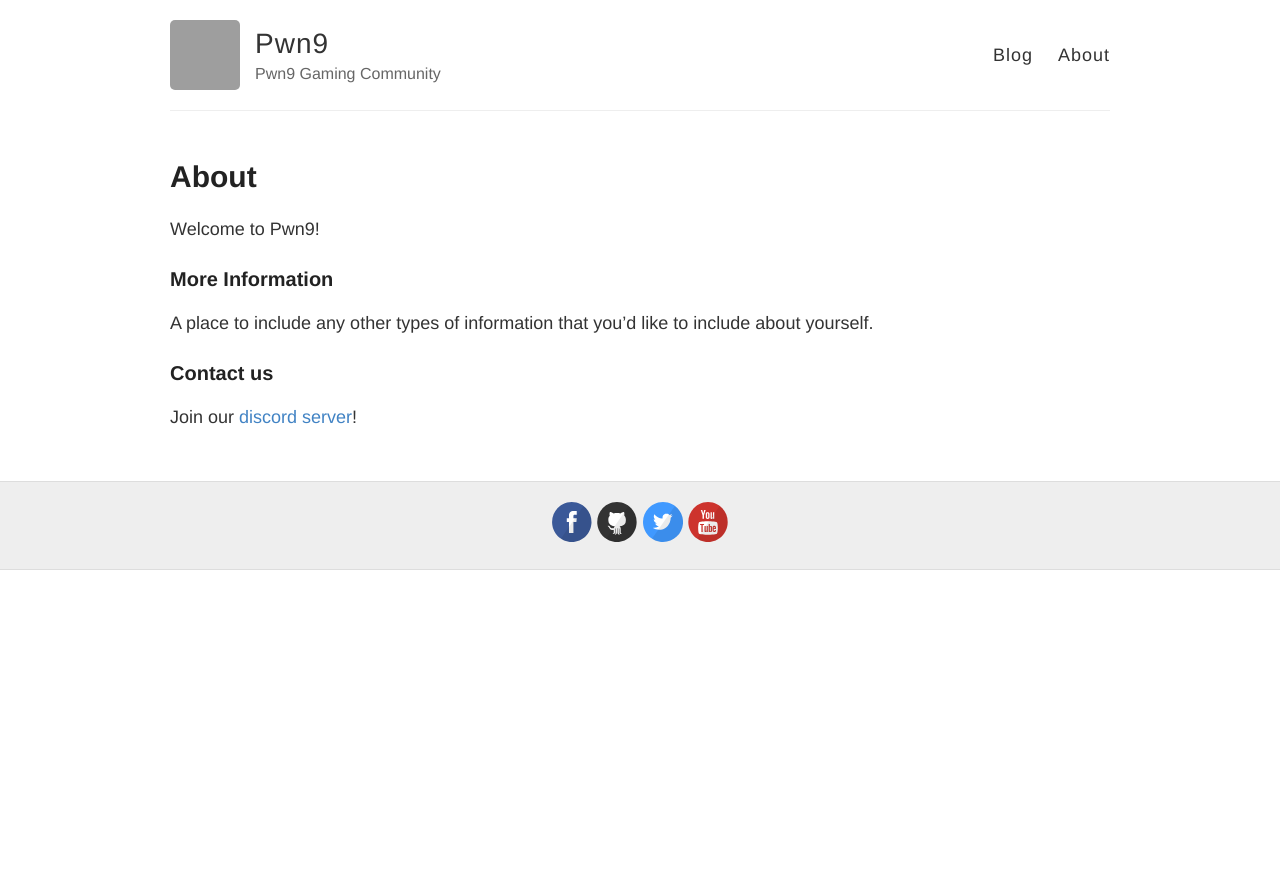
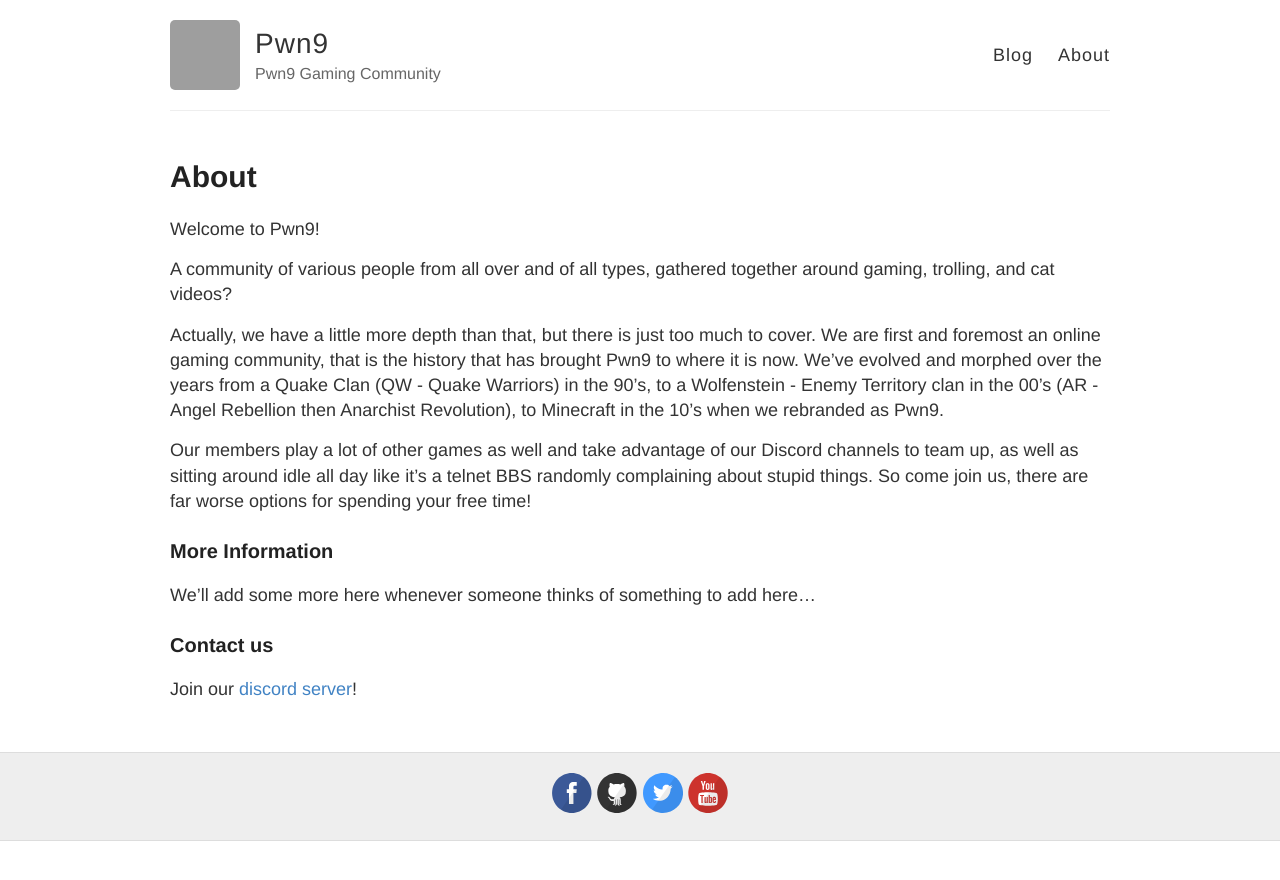
Before and after one commit to Pwn9/blog-pwn9-com.github.io, a Jekyll site: the page built from about.md, in a window 1280 px wide. Shown: the top 880 px of the page. Built offline with Jekyll 4.4.1, drawn with Linux system fonts in a browser that asks for light colours; grey boxes are pictures that could not be loaded.

Commit message:
my wording is punchy tonight

```diff
--- a/about.md
+++ b/about.md
@@ -7,9 +7,15 @@ published: true
 
 Welcome to Pwn9!
 
+A community of various people from all over and of all types, gathered together around gaming, trolling, and cat videos?
+
+Actually, we have a little more depth than that, but there is just too much to cover. We are first and foremost an online gaming community, that is the history that has brought Pwn9 to where it is now. We've evolved and morphed over the years from a Quake Clan (QW - Quake Warriors) in the 90's, to a Wolfenstein - Enemy Territory clan in the 00's (AR - Angel Rebellion then Anarchist Revolution), to Minecraft in the 10's when we rebranded as Pwn9.
+
+Our members play a lot of other games as well and take advantage of our Discord channels to team up, as well as sitting around idle all day like it's a telnet BBS randomly complaining about stupid things. So come join us, there are far worse options for spending your free time!
+
 ### More Information
 
-A place to include any other types of information that you'd like to include about yourself.
+We'll add some more here whenever someone thinks of something to add here...
 
 ### Contact us
 
```
